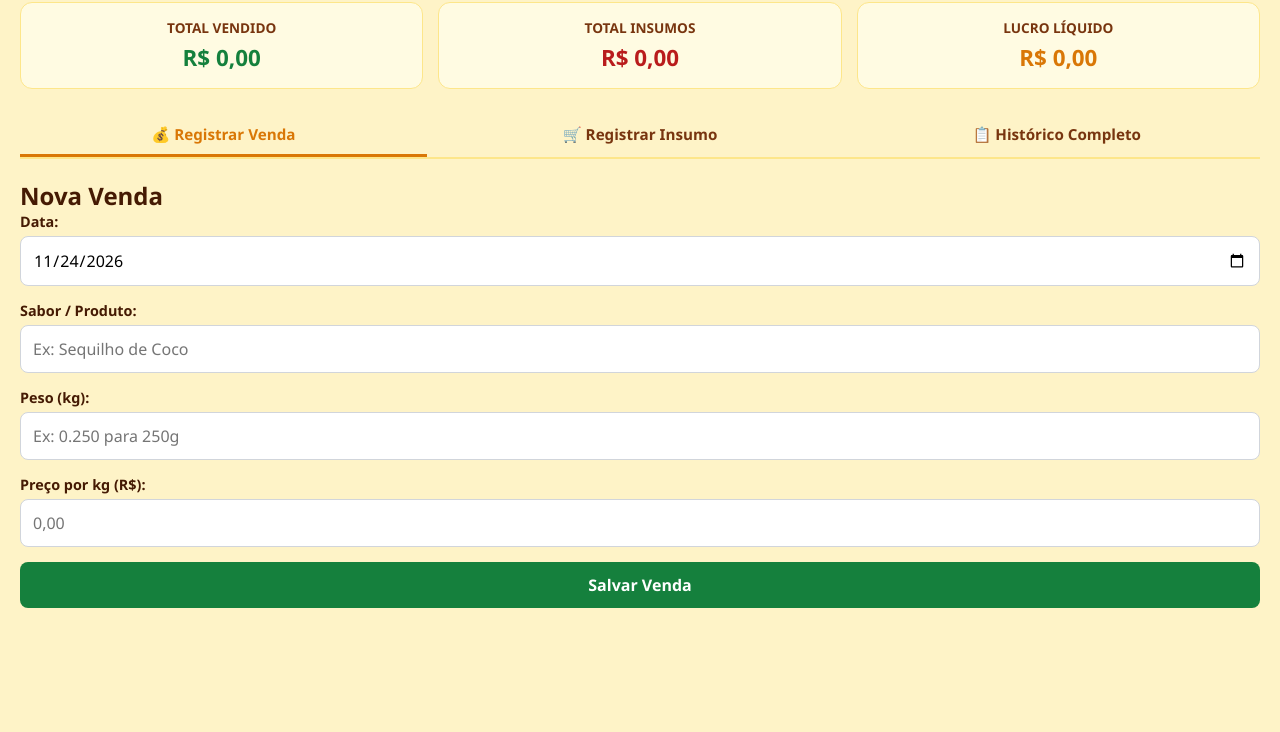
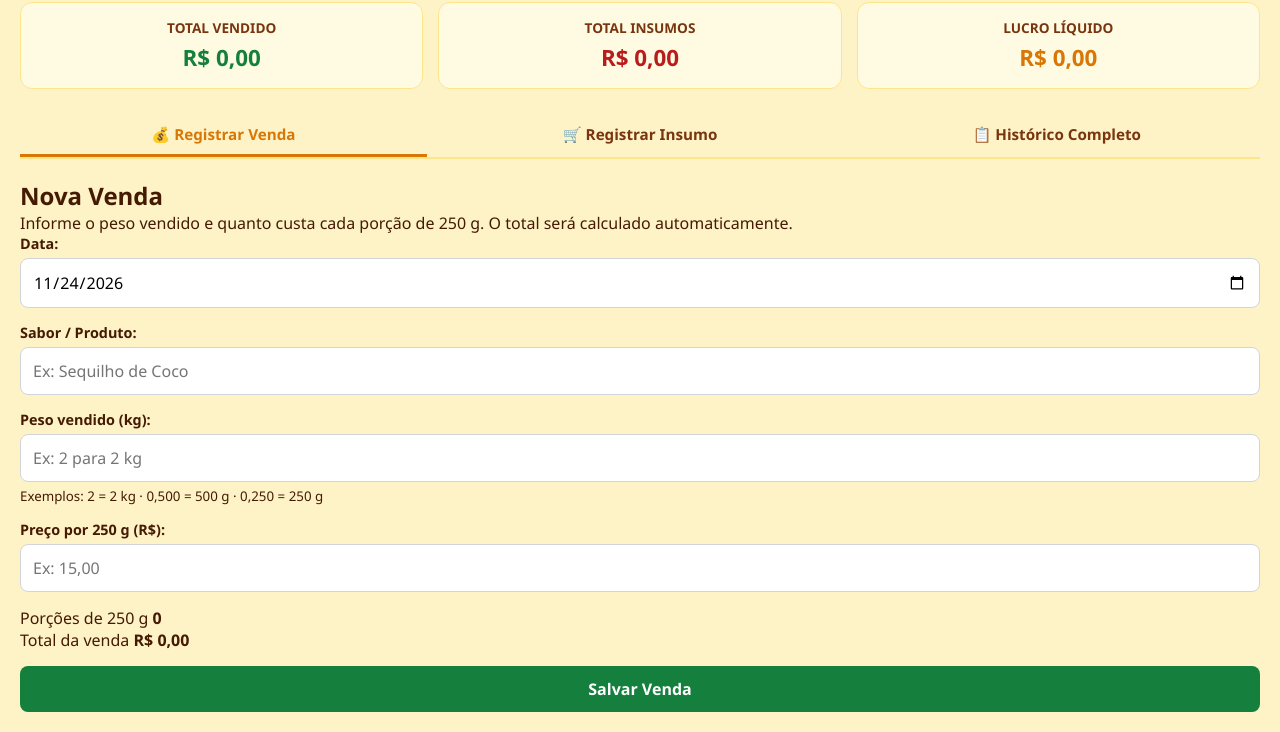
Before and after one commit to joao-pedro-andre/Squilhos-2, a plain HTML site: page index.html in a window 1280 px wide. Shown: the part 443-1175 px from the top of the page. Before the commit the page ends 1071 px from the top, so only its background shows below. Drawn offline with Linux system fonts and the light colour scheme.

Commit message:
Simplifica registro de vendas por 250g

```diff
--- a/index.html
+++ b/index.html
@@ -13,7 +13,6 @@
  <header class="header-container">
   <img src="logo.jpg" alt="Sequilhos Lua Bela" class="brand-header-img">
 </header>
-    <!-- Cards de Resumo Financeiro -->
     <section class="dashboard">
       <div class="card card-vendas">
         <h3>Total Vendido</h3>
@@ -29,16 +28,15 @@
       </div>
     </section>
 
-    <!-- Navegação de Abas -->
     <nav class="tabs">
       <button class="tab-btn active" onclick="openTab(event, 'vendasTab')">💰 Registrar Venda</button>
       <button class="tab-btn" onclick="openTab(event, 'insumosTab')">🛒 Registrar Insumo</button>
       <button class="tab-btn" onclick="openTab(event, 'historicoTab')">📋 Histórico Completo</button>
     </nav>
 
-    <!-- Aba 1: Vendas -->
     <div id="vendasTab" class="tab-content active">
       <h2>Nova Venda</h2>
+      <p class="form-hint">Informe o peso vendido e quanto custa cada porção de 250 g. O total será calculado automaticamente.</p>
       <form id="form-venda">
         <div class="form-group">
           <label for="data-venda">Data:</label>
@@ -49,18 +47,28 @@
           <input type="text" id="desc-venda" placeholder="Ex: Sequilho de Coco" required>
         </div>
         <div class="form-group">
-          <label for="qtd-venda">Peso (kg):</label>
-          <input type="number" id="qtd-venda" step="0.001" min="0" placeholder="Ex: 0.250 para 250g" required>
+          <label for="qtd-venda">Peso vendido (kg):</label>
+          <input type="number" id="qtd-venda" step="0.001" min="0.001" placeholder="Ex: 2 para 2 kg" required>
+          <small>Exemplos: 2 = 2 kg · 0,500 = 500 g · 0,250 = 250 g</small>
         </div>
         <div class="form-group">
-          <label for="valor-venda">Preço por kg (R$):</label>
-          <input type="number" id="valor-venda" step="0.01" min="0" placeholder="0,00" required>
+          <label for="valor-venda">Preço por 250 g (R$):</label>
+          <input type="number" id="valor-venda" step="0.01" min="0.01" placeholder="Ex: 15,00" required>
+        </div>
+        <div class="sale-preview" aria-live="polite">
+          <div>
+            <span class="preview-label">Porções de 250 g</span>
+            <strong id="porcoes-venda">0</strong>
+          </div>
+          <div>
+            <span class="preview-label">Total da venda</span>
+            <strong id="total-previa-venda">R$ 0,00</strong>
+          </div>
         </div>
         <button type="submit" class="btn btn-venda">Salvar Venda</button>
       </form>
     </div>
 
-    <!-- Aba 2: Insumos (Despesas) -->
     <div id="insumosTab" class="tab-content">
       <h2>Novo Insumo / Ingrediente</h2>
       <form id="form-insumo">
@@ -80,10 +88,8 @@
       </form>
     </div>
 
-    <!-- Aba 3: Histórico -->
     <div id="historicoTab" class="tab-content">
       <h2>Histórico de Registros</h2>
-
       <h3>Vendas Realizadas</h3>
       <div class="table-responsive">
         <table>
@@ -92,14 +98,12 @@
               <th>Data</th>
               <th>Produto</th>
               <th>Peso</th>
-              <th>Preço/kg</th>
+              <th>Preço/250 g</th>
               <th>Total</th>
               <th>Ação</th>
             </tr>
           </thead>
-          <tbody id="tabela-vendas">
-            <!-- Preenchido via JavaScript -->
-          </tbody>
+          <tbody id="tabela-vendas"></tbody>
         </table>
       </div>
 
@@ -114,9 +118,7 @@
               <th>Ação</th>
             </tr>
           </thead>
-          <tbody id="tabela-insumos">
-            <!-- Preenchido via JavaScript -->
-          </tbody>
+          <tbody id="tabela-insumos"></tbody>
         </table>
       </div>
     </div>
```
